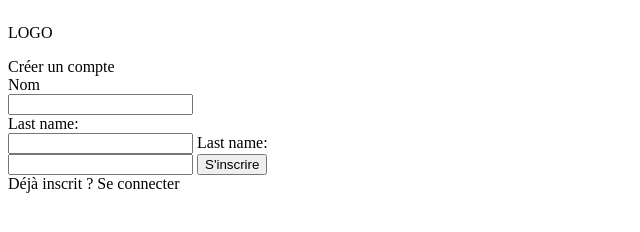
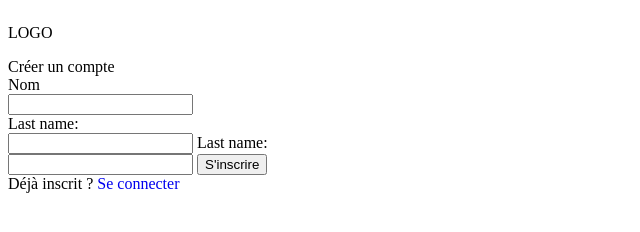
Before and after one commit to Larryson7780/Hackathon_T4SU, a plain HTML site: page index.html in a window 1280 px wide. Shown: the full height of the page, 0-640 px from the left. Drawn offline with Linux system fonts and the light colour scheme.

Commit message:
Balise de lien: "Se connecter"

```diff
--- a/index.html
+++ b/index.html
@@ -31,7 +31,7 @@
                 <input type="password" id="mdp" name="mdp">
                 <input type="submit" value="S'inscrire">
             </form>
-            <div>Déjà inscrit ? <span>Se connecter</span></div>
+            <div>Déjà inscrit ? <span><a href="#">Se connecter</a></span></div>
         </div>
     </main>
 </body>
```
